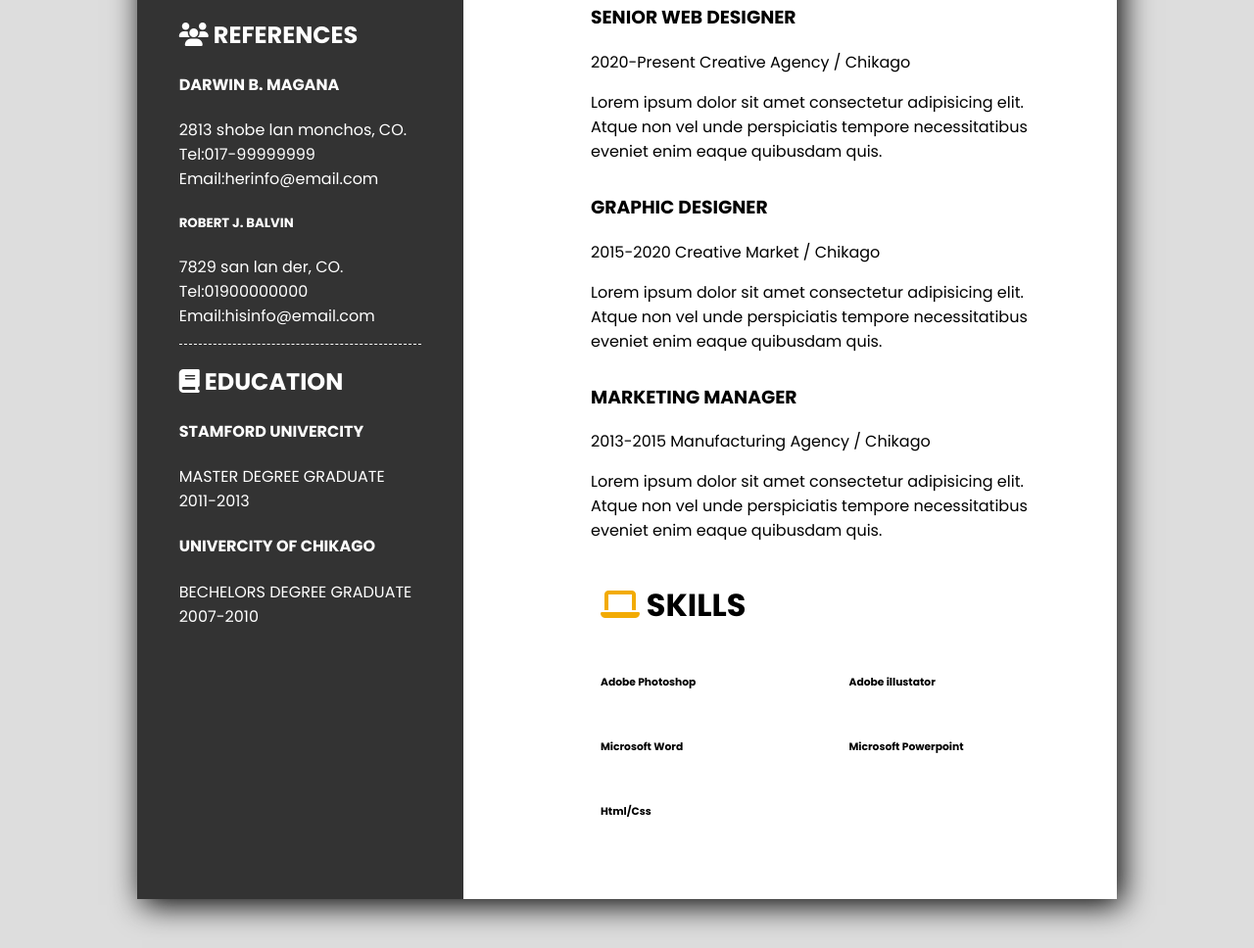
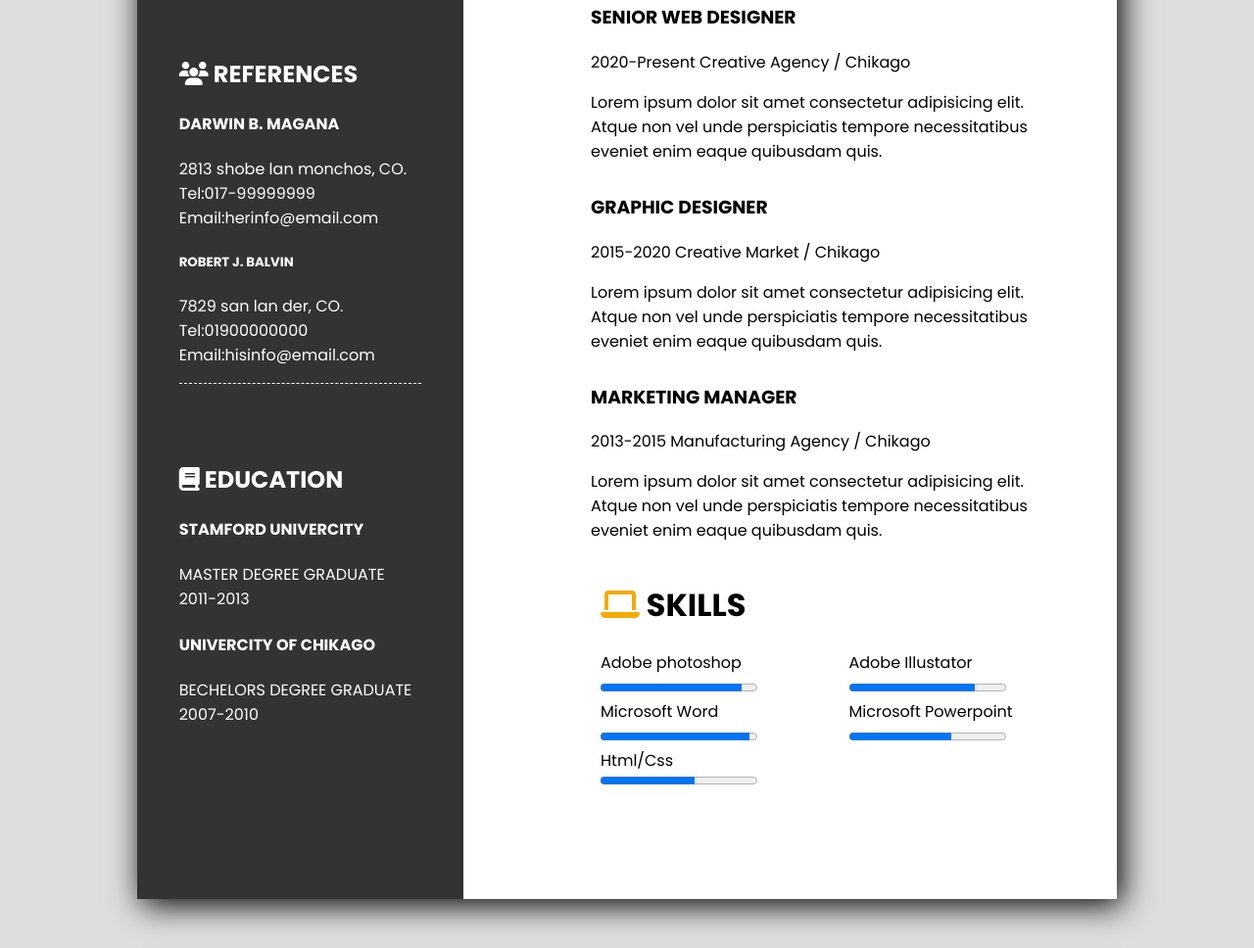
Before and after one commit to asaduzzamanashik372/resume-practice, a plain HTML site: page index.html in a window 1280 px wide. Shown: the part 632-1600 px from the top of the page at 98% size. Drawn offline with Linux system fonts and the light colour scheme.

Commit message:
skills progress aded

```diff
--- a/index.html
+++ b/index.html
@@ -64,13 +64,26 @@
                 <div class="skill-container">
                     <h1 class="skill-title"><i class="fa fa-laptop" aria-hidden="true" style="color: #F2AB03;"></i> SKILLS</h1>
                     <div class="skills-container">
-                    <div class="photoshop"><h6>Adobe Photoshop</h6>
-
+                    <div class="photoshop">
+                        <label for="file">Adobe photoshop</label>
+                    <progress id="file" value="90" max="100">90%</progress>
                     </div>
-                    <div class="illustator"><h6>Adobe illustator</h6></div>
-                    <div class="ms-word"><h6>Microsoft Word</h6></div>
-                    <div class="powerpoint"><h6>Microsoft Powerpoint</h6></div>
-                    <div class="html-css"><h6>Html/Css</h6></div>
+                    <div class="illustator">
+                    <label for="file">Adobe Illustator</label>
+                    <progress id="file" value="80" max="100">80%</progress>
+                    </div>
+                    <div class="ms-word">
+                        <label for="file">Microsoft Word</label>
+                        <progress id="file" value="95" max="100">95%</progress>
+                    </div>
+                    <div class="powerpoint">
+                        <label for="file">Microsoft Powerpoint</label>
+                        <progress class="pp" id="file" value="65" max="100">65%</progress>
+                    </div>
+                    <div class="html-css">
+                        <label for="file">Html/Css</label>
+                        <progress id="file" value="60" max="100">60%</progress>
+                    </div>
                 </div>
 
             </div>
--- a/style/style.css
+++ b/style/style.css
@@ -62,6 +62,7 @@
 
   .reference-container{
     border-bottom: 1px dashed white;
+    margin-top: 80px;
   }
 
   .right-container{
@@ -98,6 +99,9 @@
     margin-top: -7px;
     margin-left: 130px;
 
+  }
+  .education{
+    margin-top: 80px;
   }
   .about-container{
     margin-top: 20px;
@@ -139,3 +143,7 @@
     margin-left: 140px;
     margin-top: 40px;
   }
+  .html-css{
+    display: flex;
+    flex-direction: column;
+  }
```
